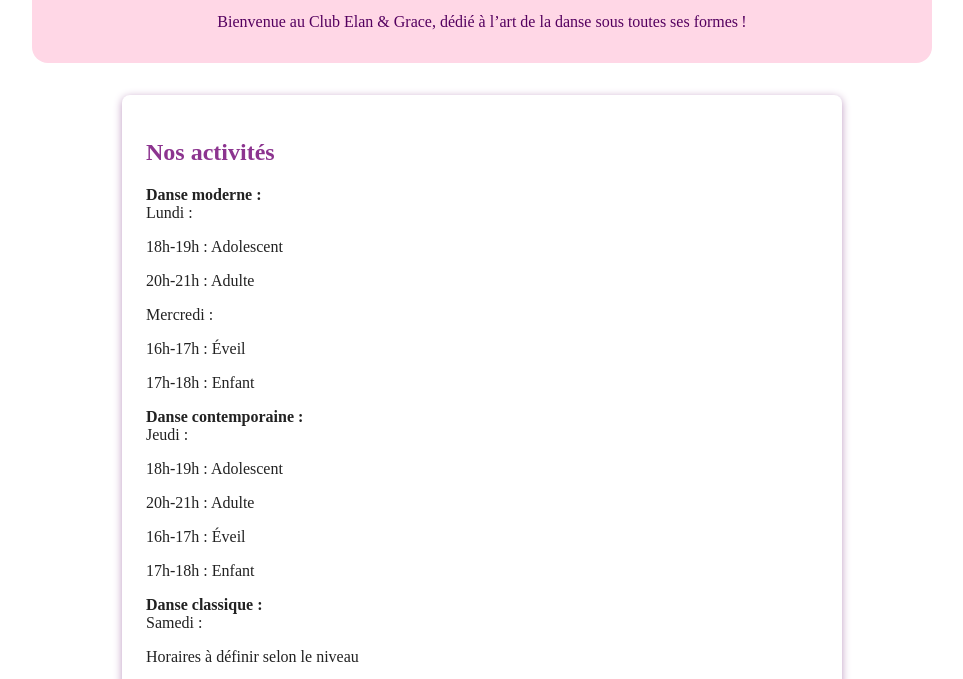
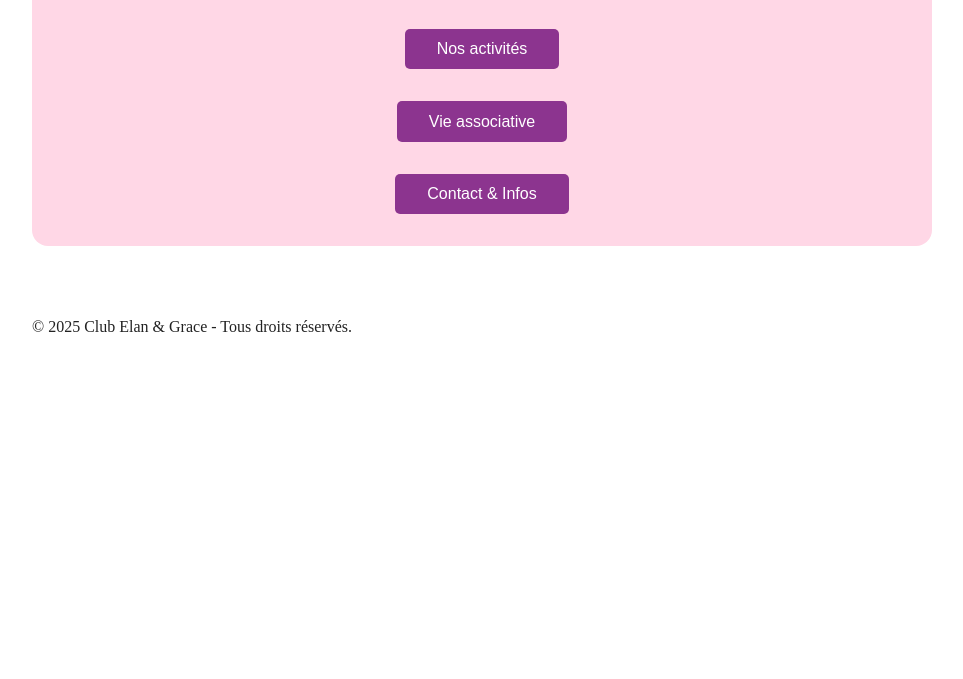
Before and after one commit to sarah311206/site-vitrine-club-danse, a plain HTML site: page index.html in a window 1280 px wide. Shown: the part 114-793 px from the top of the page, without its empty margins (158-1121 px from the left). Drawn offline with Linux system fonts and the light colour scheme.

Commit message:
Refactor HTML structure and add navigation menu

```diff
--- a/index.html
+++ b/index.html
@@ -8,44 +8,55 @@
 <body>
     <header>
         <h1>Elan & Grace</h1>
-        <p>Bienvenue au Club Elan & Grace, dédié à l’art de la danse sous toutes ses formes !</p>
+        <!-- Menu de navigation, chaque bouton affiche une section -->
+        <nav>
+            <ul class="navbar">
+                <li><button class="nav-btn" data-section="activites">Nos activités</button></li>
+                <li><button class="nav-btn" data-section="vie-associative">Vie associative</button></li>
+                <li><button class="nav-btn" data-section="contact">Contact & Infos</button></li>
+            </ul>
+        </nav>
     </header>
 
     <main>
-        <section id="activites">
+        <section id="activites" class="section-content" style="display:none;">
             <h2>Nos activités</h2>
             <ul>
                 <li><strong>Danse moderne :</strong>
                     <ul>
-                        <li>Lundi :</li>
+                        <li>Lundi :
                             <ul>
                                 <li>18h-19h : Adolescent</li>
                                 <li>20h-21h : Adulte</li>
                             </ul>
-                        <li>Mercredi :</li>
+                        </li>
+                        <li>Mercredi :
                             <ul>
                                 <li>16h-17h : Éveil</li>
                                 <li>17h-18h : Enfant</li>
                             </ul>
+                        </li>
                     </ul>
                 </li>
                 <li><strong>Danse contemporaine :</strong>
                     <ul>
-                        <li>Jeudi :</li>
+                        <li>Jeudi :
                             <ul>
                                 <li>18h-19h : Adolescent</li>
                                 <li>20h-21h : Adulte</li>
                                 <li>16h-17h : Éveil</li>
                                 <li>17h-18h : Enfant</li>
                             </ul>
+                        </li>
                     </ul>
                 </li>
                 <li><strong>Danse classique :</strong>
                     <ul>
-                        <li>Samedi :</li>
+                        <li>Samedi :
                             <ul>
                                 <li>Horaires à définir selon le niveau</li>
                             </ul>
+                        </li>
                     </ul>
                 </li>
                 <li><strong>Événements phares :</strong>
@@ -59,7 +70,7 @@
             </ul>
         </section>
 
-        <section id="vie-associative">
+        <section id="vie-associative" class="section-content" style="display:none;">
             <h2>Vie associative</h2>
             <ul>
                 <li>Présentation des professeurs</li>
@@ -74,7 +85,7 @@
             </ul>
         </section>
 
-        <section id="contact">
+        <section id="contact" class="section-content" style="display:none;">
             <h2>Contact & Infos</h2>
             <form id="contact-form">
                 <label for="nom">Nom :</label>
```
Lines whose indentation alone changed are shown as unchanged.
